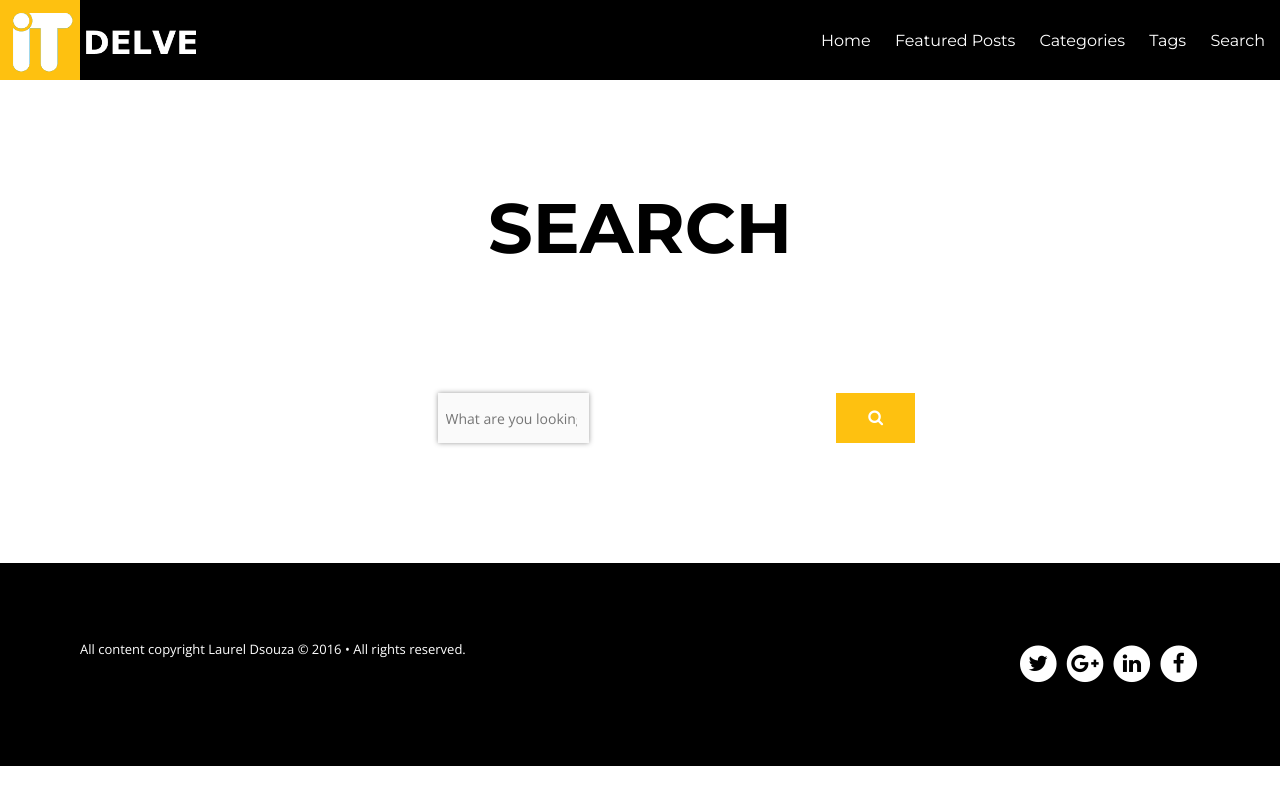
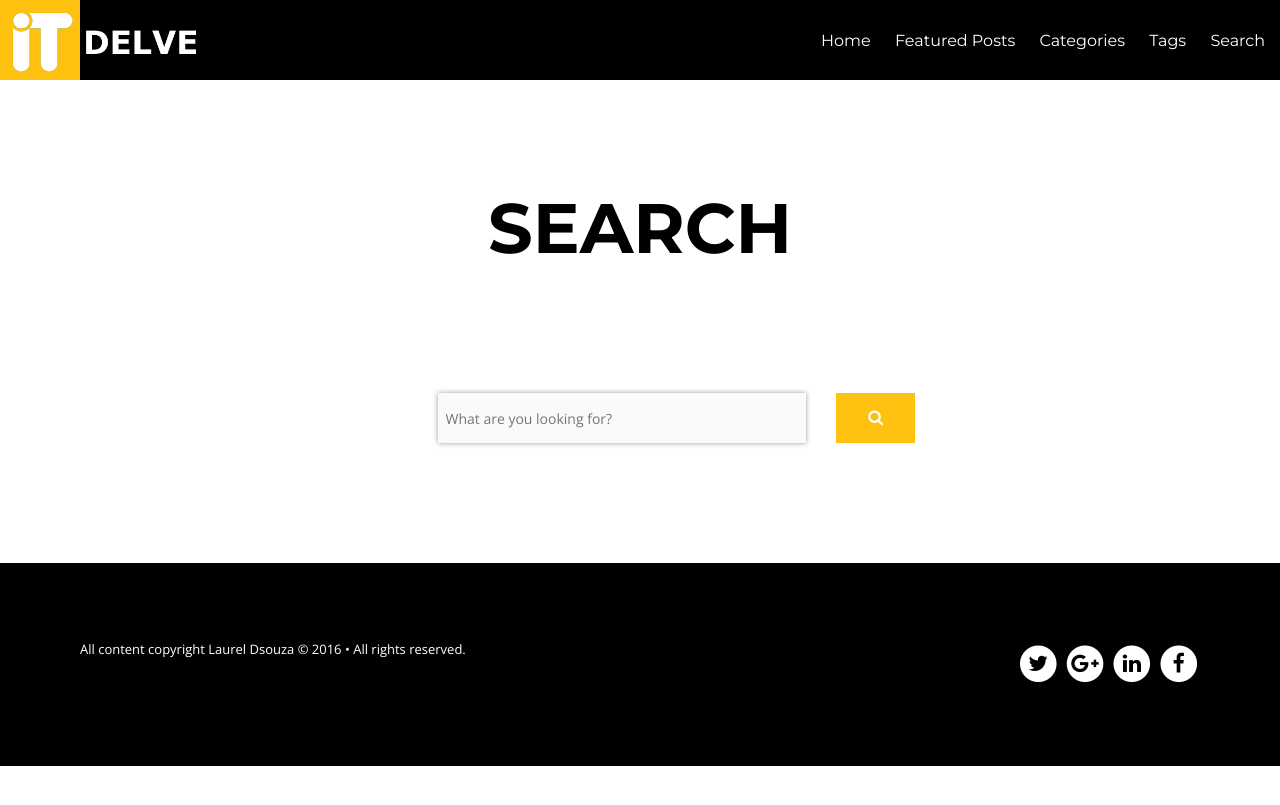
Before and after one commit to ldsouza/ldsouza.github.io, a Jekyll site: the page built from search/index.md, in a window 1280 px wide. Shown: the top 805 px of the page. Built offline with Jekyll 4.4.1, drawn with Linux system fonts in a browser that asks for light colours; nearby versions of some CDN libraries.

Commit message:
Update index.md

```diff
--- a/search/index.md
+++ b/search/index.md
@@ -16,7 +16,7 @@ sitemap: false
 <div class="row">
   <div class="small-6 large-centered columns">
 <form method="get" action="{{ site.url }}/search/" data-search-form class="simple-search">
-   <div class="small-5 columns">
+   <div class="small-11 columns">
   <input style="height: 50px; border-width:0px;" type="search" name="q" id="q" placeholder="What are you looking for?" data-search-input autofocus />
 		 </div>
  <div class="small-1 columns">
```
